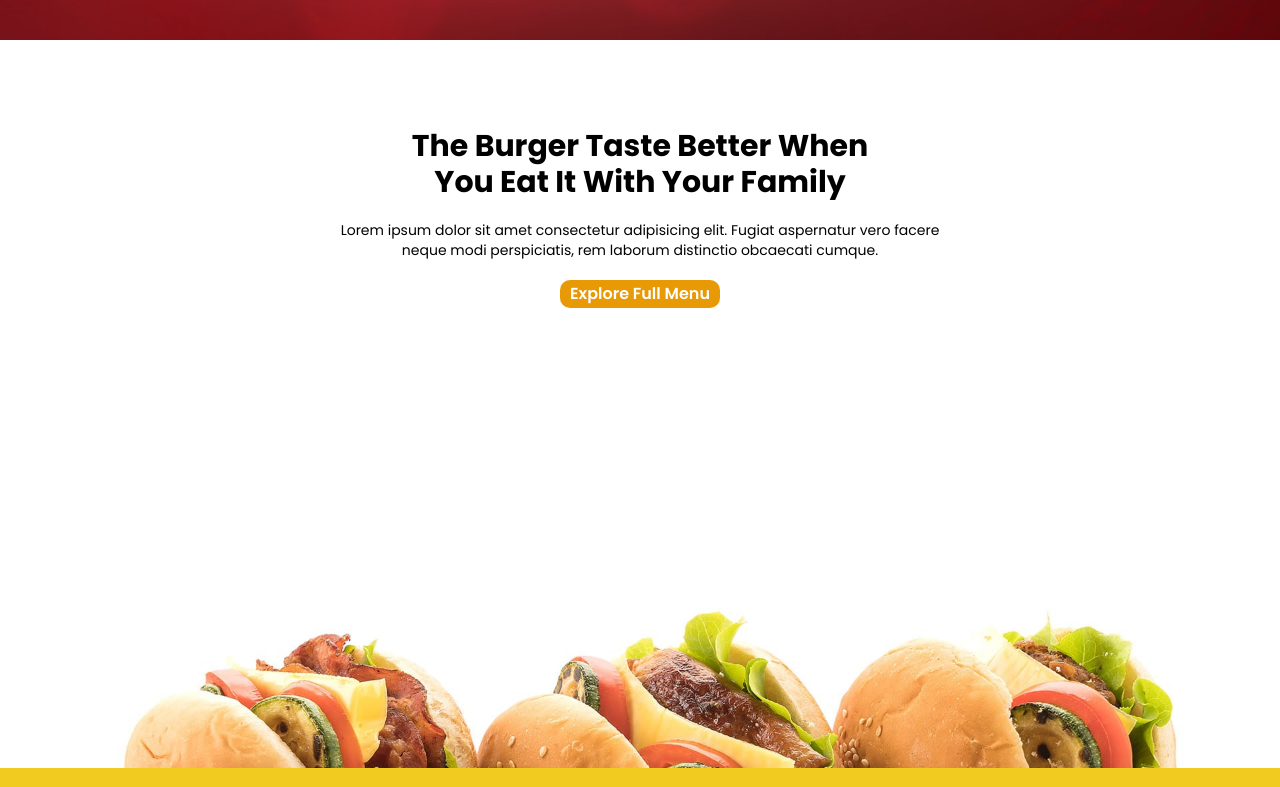
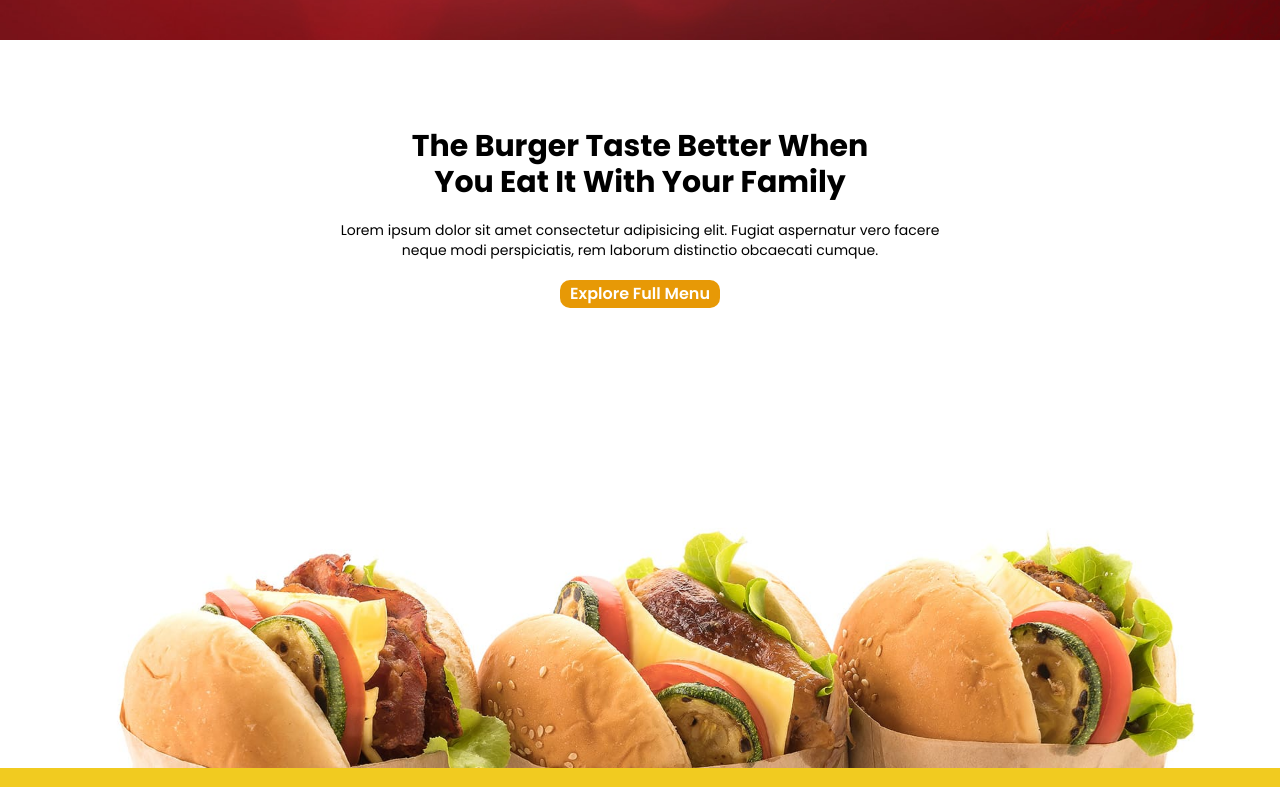
Before and after one commit to Rajkumar993/BurgerFeast, a React (Vite) app: page / in a window 1280 px wide. Shown: the part 760-1547 px from the top of the page. Built offline with nearby package versions, Linux system fonts and the light colour scheme.

Commit message:
third commit

```diff
--- a/src/explore/Explore.jsx
+++ b/src/explore/Explore.jsx
@@ -5,7 +5,7 @@ import Salad from '../Food_Assets/assets/about/salad.png'
 export const Explore = ({ScrollTOAbt}) => {
   return (
    <>
-   <div  className=' AboutPng bg-cover h-h-50 bg-center'>
+   <div  className=' AboutPng  h-h-50 '>
       <div ref={ScrollTOAbt} className='flex  flex-col justify-center gap-8 mt-5 py-4 md:py-0 md:mt-0 md:gap-5 items-center'>
         <h1 className='md:text-3xl font-bold text-center'>The Burger Taste Better When <br/>
              You Eat It With Your Family</h1>
--- a/src/index.css
+++ b/src/index.css
@@ -75,7 +75,7 @@ body{
         .AboutPng{
           background-image: url('./Food_Assets/assets/about/about-1.jpg');
           background-size: cover;
-          background-position: top;
+          background-position: center;
 
           }
         }
```
